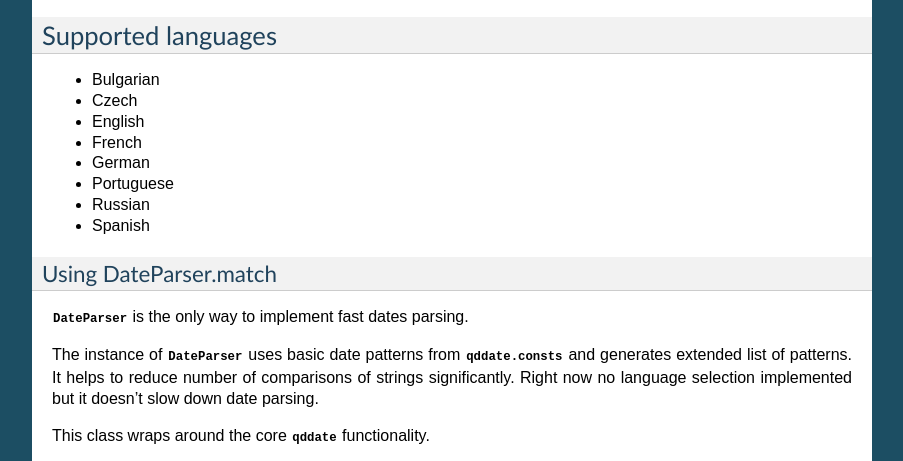
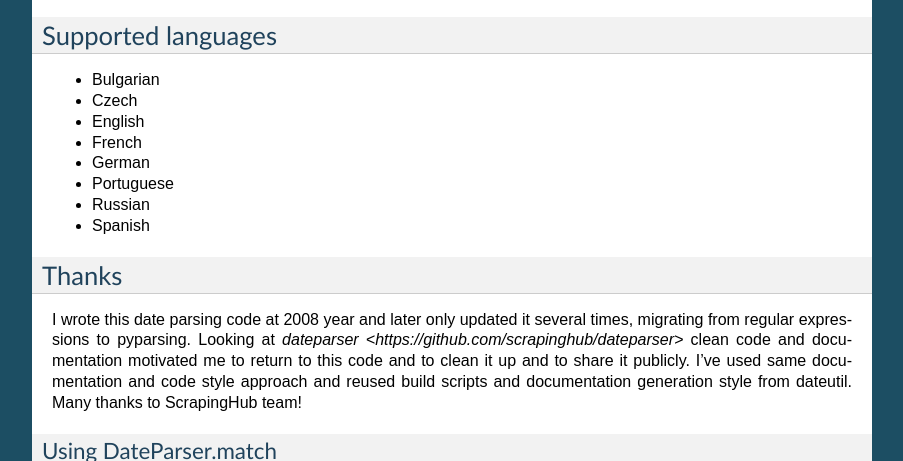
Before and after one commit to ivbeg/qddate, a Sphinx documentation site: the page built from docs/index.rst, in a window 1280 px wide and 1400 px high, scrolled down 1538 px, cut to the strip 0-461 px from the top of the window. Shown: the whole strip, without its empty margins (198-1101 px from the left). Built offline with Sphinx 7.4.7, drawn with Linux system fonts in a browser that asks for light colours.

Commit message:
Added benchmark results and documentation update

```diff
--- a/README.rst
+++ b/README.rst
@@ -121,3 +121,11 @@
 * Portuguese
 * Russian
 * Spanish
+
+Thanks
+======
+I wrote this date parsing code at 2008 year and later only updated it several times, migrating from regular expressions
+to pyparsing. Looking at `dateparser <https://github.com/scrapinghub/dateparser>` clean code and documentation motivated me
+to return to this code and to clean it up and to share it publicly. I've used same documentation and code style approach
+and reused build scripts and documentation generation style from dateutil.
+Many thanks to ScrapingHub team!
--- a/docs/index.rst
+++ b/docs/index.rst
@@ -15,6 +15,7 @@
    :maxdepth: 2
 
    installation
+   benchmark
    contributing
    authors
    history
```
Also changed, not shown: docs/benchmark.rst (added, +13 -0 lines), 1 other file.
